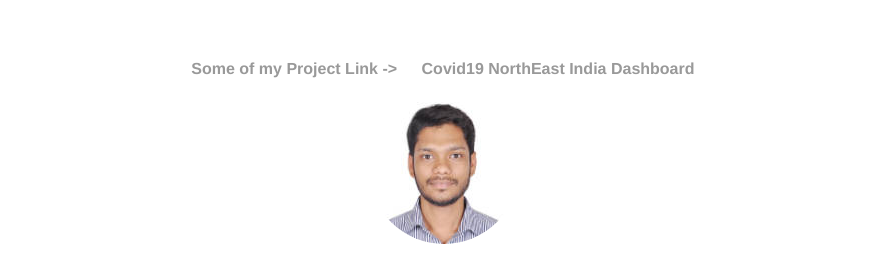
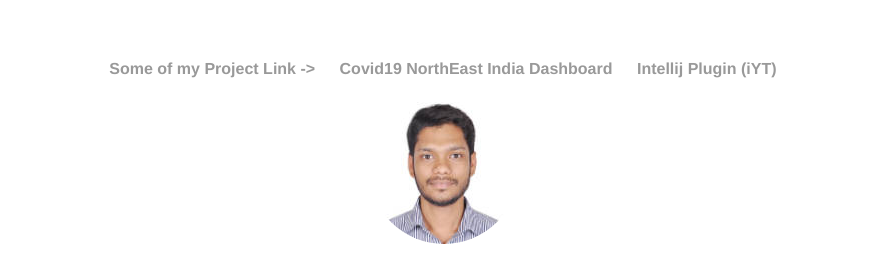
Before and after one commit to SanjayDasTezpur/SanjayDasTezpur.github.io, a plain HTML site: page index.html in a window 1280 px wide. Shown: the top 277 px of the page, without its empty margins (196-1084 px from the left). Drawn offline with Linux system fonts and the light colour scheme.

Commit message:
Link Added for plug dev
Link Added for plug dev

```diff
--- a/index.html
+++ b/index.html
@@ -15,6 +15,8 @@
             <ul>
                 <li><a><strong> &nbsp;&nbsp;&nbsp; Some of my Project Link -></strong> </a></li>
                 <li><a href="http://covid19ne.club" target="_blank">Covid19 NorthEast India Dashboard</a></li>
+                <li><a href="https://plugins.jetbrains.com/plugin/11504-iyt" target="_blank">
+                    Intellij Plugin (iYT)</a></li>
             </ul>
         </nav>
         <div class="container">
```
